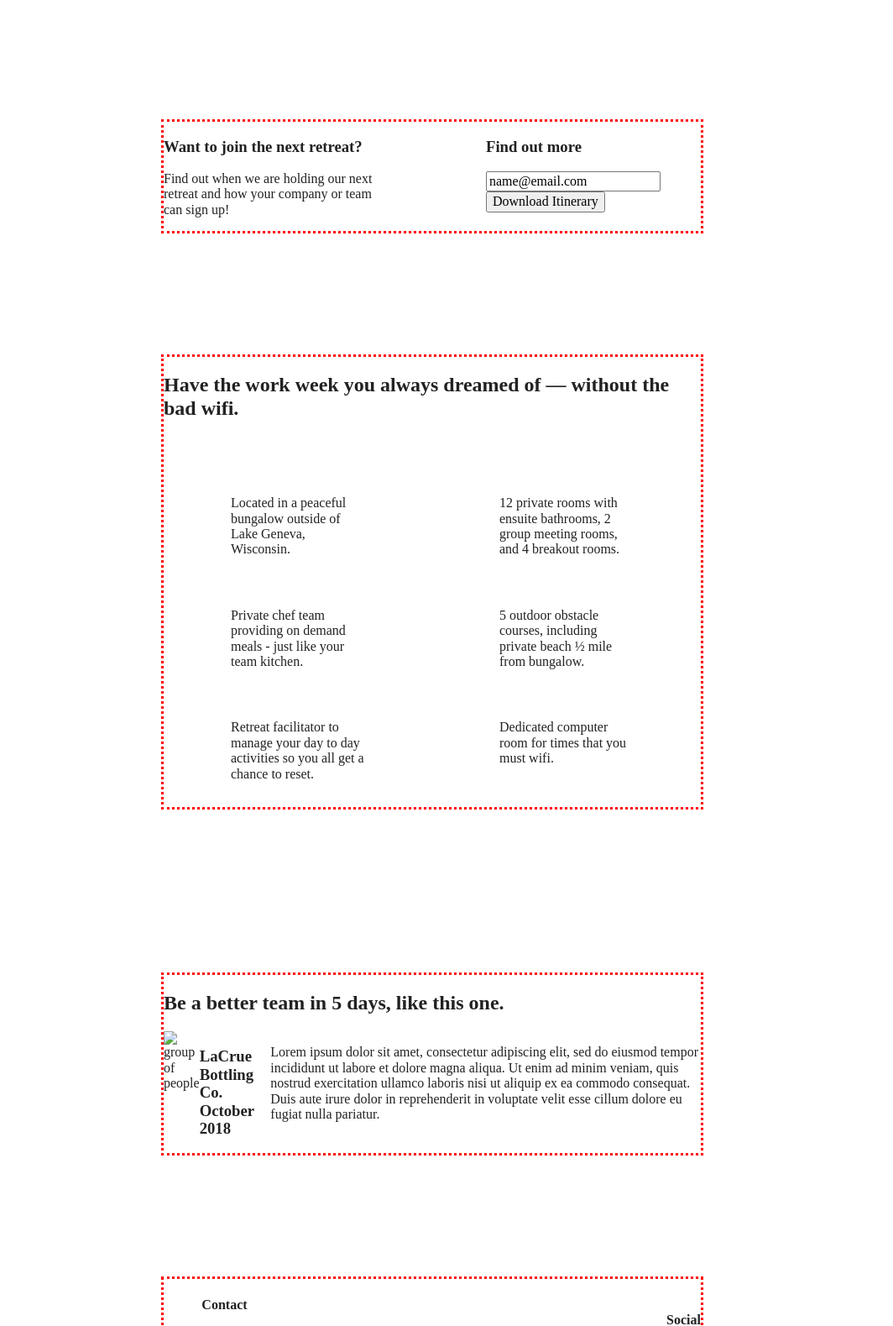
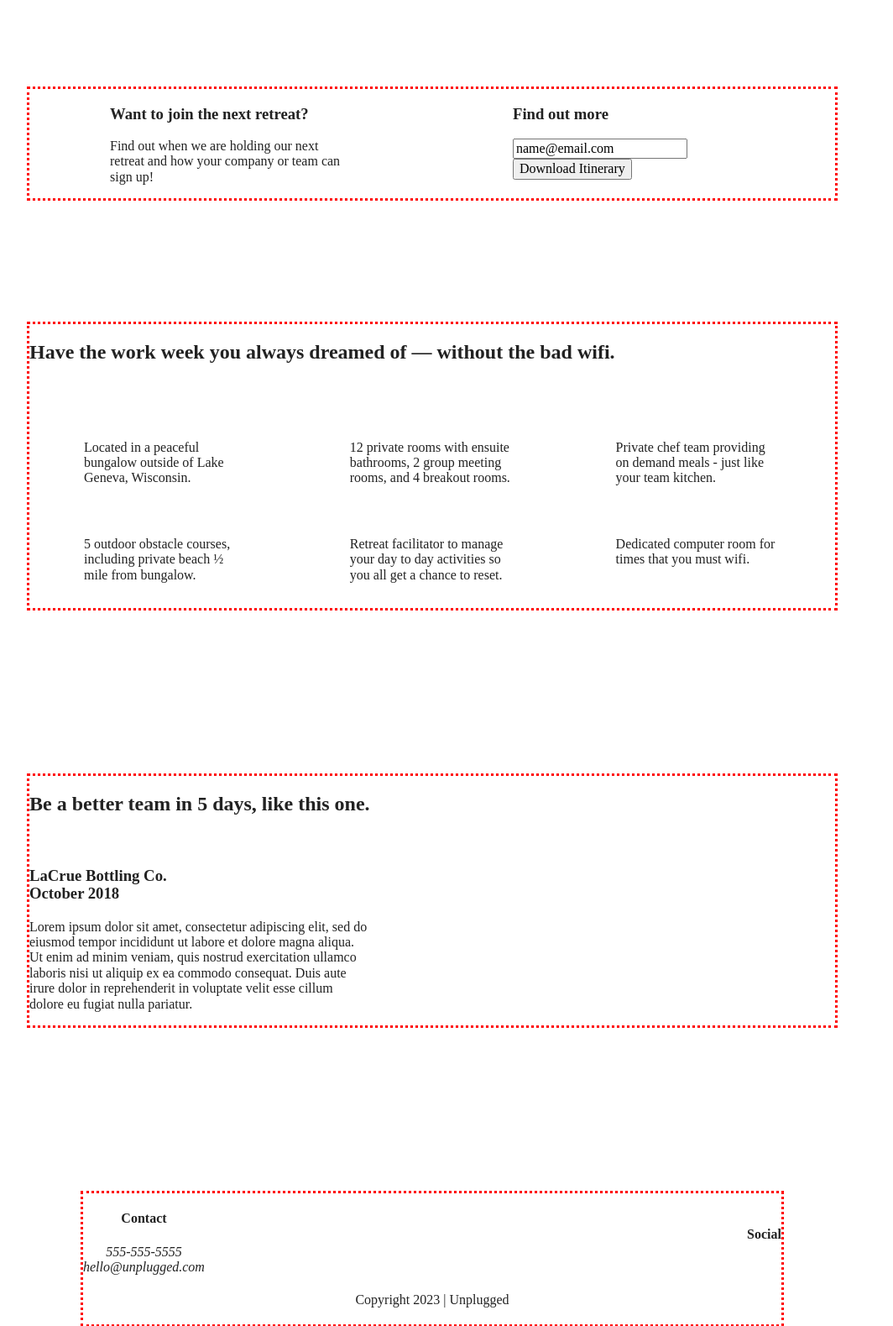
Before and after one commit to Gregarious24/responsive-website-project, a website built with Parcel: page index.html in a window 1280 px wide. Shown: the part 304-1883 px from the top of the page at 84% size, without its empty margins (125-1189 px from the left). Built offline with nearby package versions, Linux system fonts and the light colour scheme.

Commit message:
Added styles to desktop media query for homepage, faq, and about pages. Updated comments in index.html file.

```diff
--- a/css/main.css
+++ b/css/main.css
@@ -121,7 +121,6 @@ header nav {
 header nav ul {
   display: flex;
   justify-content: space-around;
-  margin: 20px 0 15px 0;
   width: 100%;
 }
 
@@ -137,7 +136,6 @@ footer p {
 }
 
 footer .content-wrapper {
-  margin: 50px 0;
   width: 55%;
 }
 
@@ -153,6 +151,7 @@ footer .social-icons {
 }
 
 footer .social-icons p {
+  align-items: center;
   display: flex;
   justify-content: center;
 }
@@ -207,9 +206,12 @@ aside {
   justify-content: center;
 }
 
-.reviews h2 {}
+.reviews h2 {
+  margin-bottom: 40px;
+}
 
 .reviews h3 {
+  margin: 20px 0;
   width: 55%;
 }
 
@@ -349,6 +351,7 @@ aside {
    ========================================================================== */
 
 @media only screen and (min-width: 768px) {
+  /*Tablet styles here*/
 
   /* General styles */
   .content-wrapper {
@@ -357,7 +360,6 @@ aside {
   }
 
   /* Header */
-
   header {
     padding: 33px 0;
   }
@@ -397,7 +399,6 @@ aside {
   }
 
   /* Features */
-
   .features article {
     align-items: center;
     display: flex;
@@ -406,7 +407,7 @@ aside {
   }
 
   .features .features-item-description {
-    width: 50%;
+    width: 62%;
   }
 
   /* Reviews */
@@ -417,7 +418,6 @@ aside {
 
   .reviews article div {
     width: 49%;
-
   }
 
   /* Footer */
@@ -436,6 +436,21 @@ aside {
   }
 
   footer .copyright {
+    width: 100%;
+  }
+
+  /* ==========================================================================
+   FAQ Page
+   ========================================================================== */
+  .faq .content-wrapper {
+    justify-content: space-between;
+  }
+
+  .faq-content {
+    flex-basis: 45%;
+  }
+
+  .faq h2 {
     width: 100%;
   }
 
@@ -463,26 +478,66 @@ aside {
     display: flex;
     justify-content: space-between;
   }
+}
+
+@media only screen and (min-width: 1200px) {
+  /*Desktop styles here*/
+
+  /* General styles */
+  .content-wrapper {
+    max-width: 960px;
+  }
+
+  /* Header */
+  header {
+    padding: 15px 0;
+  }
+
+  /* Hero Area */
+  .hero-area h1 {
+    width: 80%;
+  }
+
+  /* Aside */
+  aside .content-wrapper {
+    justify-content: space-around;
+  }
+
+  aside .content-wrapper .form-description,
+  aside .content-wrapper .form {
+    width: 30%;
+  }
+
+  /* Features */
+  .features h2 {
+    width: 90%;
+  }
+
+  .features article {
+    flex-basis: 33%;
+  }
+
+  /* Reviews */
+  .reviews article div {
+    width: 42%;
+  }
 
   /* ==========================================================================
    FAQ Page
    ========================================================================== */
-  .faq .content-wrapper {
-    justify-content: space-between;
-  }
-
-  .faq-content {
-    flex-basis: 45%;
-  }
 
   .faq h2 {
     width: 100%;
   }
 
-}
+  /* ==========================================================================
+   About Page
+   ========================================================================== */
 
-@media only screen and (min-width: 1200px) {
-  /*Desktop styles here*/
+  .mission h2,
+  .contact-section .content-wrapper h2 {
+    width: 95%;
+  }
 }
 
 /* ==========================================================================
--- a/index.html
+++ b/index.html
@@ -41,7 +41,7 @@
   </header>
 
   <main>
-<!------ Hero Area ------>
+    <!-- Hero Area -->
     <section class="hero-area">
       <div class="content-wrapper">
         <h1>Retreat from the desk, return refreshed.</h1>
@@ -62,7 +62,7 @@
       </div>
     </aside>
 
-<!------ Features ------>
+    <!-- Features -->
     <section class="features">
       <div class="content-wrapper">
         <h2>Have the work week you always dreamed of — without the bad wifi.</h2>
@@ -101,19 +101,21 @@
       </div>
     </section>
 
-<!------ Reviews ------>
+    <!-- Reviews -->
     <section class="reviews">
       <div class="content-wrapper">
         <h2>Be a better team in 5 days, like this one.</h2>
         <article>
-          <img src="" alt="group of people">
+          <div>
             <h3>LaCrue Bottling Co.<br>
               October 2018
             </h3>
             <p>Lorem ipsum dolor sit amet, consectetur adipiscing elit, sed do eiusmod tempor incididunt ut labore et
               dolore magna aliqua. Ut enim ad minim veniam, quis nostrud exercitation ullamco laboris nisi ut aliquip ex
-            ea commodo consequat. Duis aute irure dolor in reprehenderit in voluptate velit esse cillum dolore eu fugiat
+              ea commodo consequat. Duis aute irure dolor in reprehenderit in voluptate velit esse cillum dolore eu
+              fugiat
               nulla pariatur.</p>
+          </div>
         </article>
       </div>
     </section>
```
Lines whose indentation alone changed are shown as unchanged.
